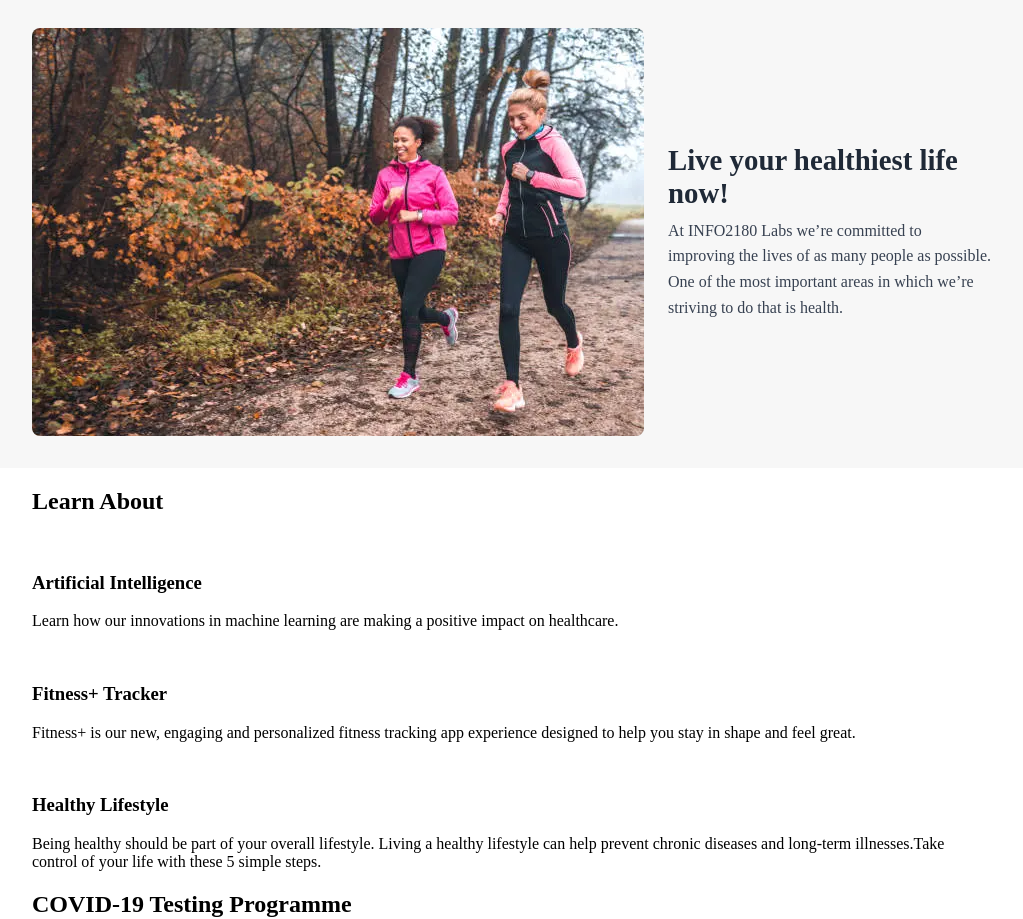
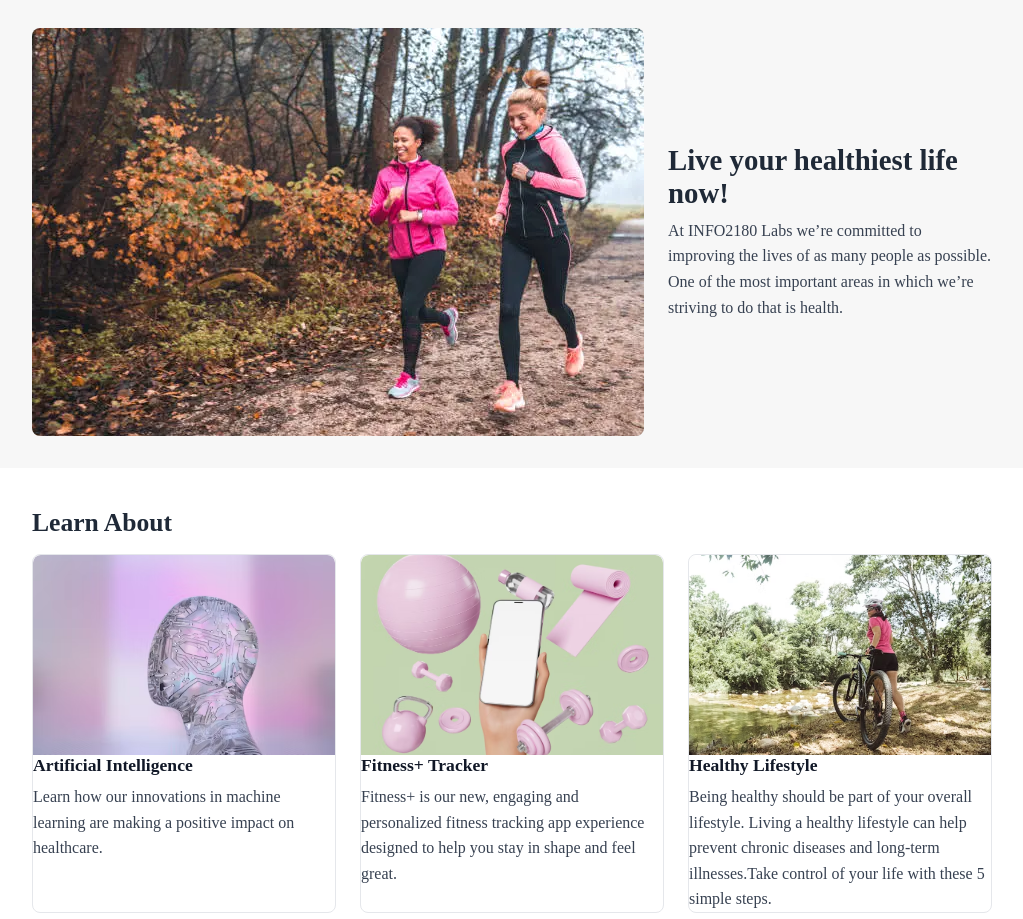
Before and after one commit to sanaathompson48/info2180-project1, a plain HTML site: page index.html in a window 1280 px wide. Shown: the part 67-986 px from the top of the page, without its empty margins (128-1151 px from the left). Drawn offline with Linux system fonts and the light colour scheme.

Commit message:
Updated Learn About section layout and added images

```diff
--- a/index.html
+++ b/index.html
@@ -39,21 +39,21 @@
                 <h2>Learn About</h2>
                 <div class="cards">
                     <div class="card">
-                        <img src="#" alt="">
+                        <img src="learn-ai.jpg" alt="AI Improving Healthcare">
                         <div class="card-body">
                             <h3>Artificial Intelligence</h3>
                             <p>Learn how our innovations in machine learning are making a positive impact on healthcare.</p>
                         </div>
                     </div>
                     <div class="card">
-                        <img src="#" alt="">
+                        <img src="fitness-plus.jpg" alt="Fitness Tracking App">
                         <div class="card-body">
                             <h3>Fitness+ Tracker</h3>
                             <p>Fitness+ is our new, engaging and personalized fitness tracking app experience designed to help you stay in shape and feel great.</p>
                         </div>
                     </div>
                     <div class="card">
-                        <img src="#" alt="">
+                        <img src="healthy-life.jpg" alt="Healthy Lifestyle Choices">
                         <div class="card-body">
                             <h3>Healthy Lifestyle</h3>
                             <p>Being healthy should be part of your overall lifestyle. Living a healthy lifestyle can help prevent chronic diseases and long-term illnesses.Take control of your life with these 5 simple steps.</p>
--- a/styles.css
+++ b/styles.css
@@ -44,7 +44,6 @@ font-weight: 600;
 }
 
 header nav a:hover {text-decoration: underline; }
-
 
 
 
@@ -97,3 +96,66 @@ color: #374151;
     height: 220px;
   }
 }
+
+
+
+
+.learn-about {
+padding: 40px 0;
+}
+
+.learn-about h2 {
+margin: 0 0 16px;
+font-size: 1.6rem;
+font-weight: 800;
+color: #1f2937
+}
+
+
+.learn-about .cards{
+display: grid;
+grid-template-columns: repeat(3, 1fr);
+gap: 24px;
+}
+
+.card {
+background: #ffffff;
+border: 1px solid #e5e7eb;
+border-radius: 8px;
+overflow: hidden;
+display: flex;
+flex-direction: column;
+}
+
+.card img {
+width: 100%;
+height: 200px;
+object-fit: cover;
+display: block;
+border-top-left-radius: 8px;
+border-top-right-radius: 8px;
+}
+
+.card-body {
+padding: 16 px;
+}
+
+.card-body h3 {
+margin: 0 0 8px;
+font-size: 1.1rem;
+font-weight: 700;
+color: #111827;
+}
+
+.card-body p {
+margin: 0;
+line-height: 1.6;
+color: #374151;
+}
+
+@media (max-width: 900px) {
+  .learn-about .cards { grid-template-columns: repeat(2, 1fr); }
+}
+@media (max-width: 600px) {
+  .learn-about .cards { grid-template-columns: 1fr; }
+}
```
Also changed, not shown: fitness-plus.jpg (added), healthy-life.jpg (added), learn-ai.jpg (added).
